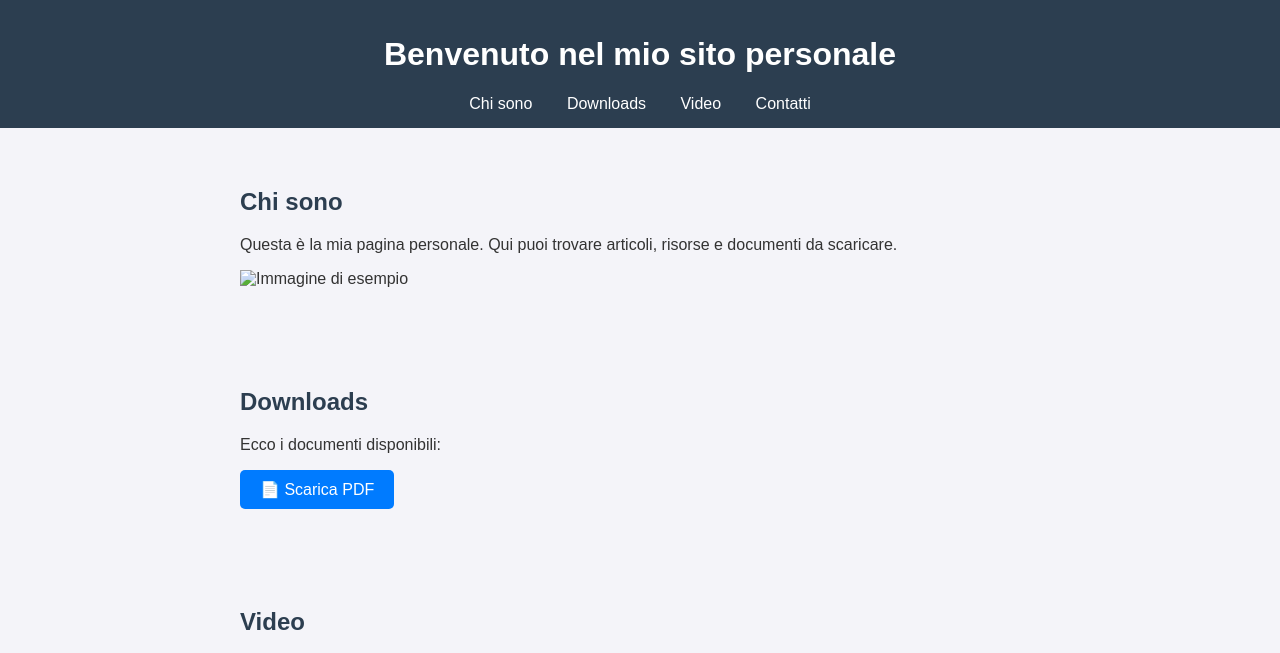
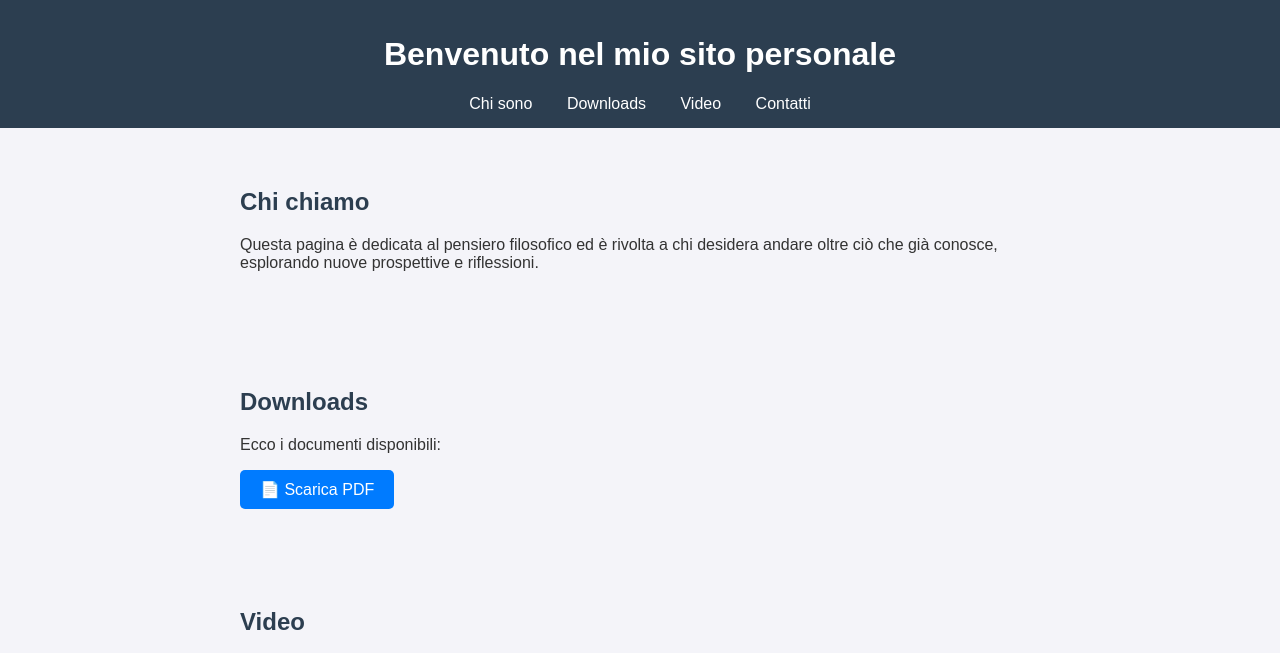
Before and after one commit to laparola40-lab/La-parola-1, a plain HTML site: page index.html in a window 1280 px wide. Shown: the top 653 px of the page. Drawn offline with Linux system fonts and the light colour scheme.

Commit message:
Update index.html

```diff
--- a/index.html
+++ b/index.html
@@ -54,10 +54,9 @@
   </header>
 
   <section id="about">
-    <h2>Chi sono</h2>
-    <p>Questa è la mia pagina personale. Qui puoi trovare articoli, risorse e documenti da scaricare.</p>
-    <img src="profilo.jpg" alt="Immagine di esempio" width="200">
-  </section>
+  <h2>Chi chiamo</h2>
+  <p>Questa pagina è dedicata al pensiero filosofico ed è rivolta a chi desidera andare oltre ciò che già conosce, esplorando nuove prospettive e riflessioni.</p>
+</section>
 
   <section id="downloads">
     <h2>Downloads</h2>
```
